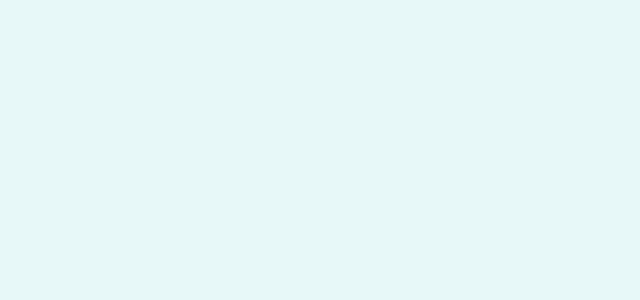
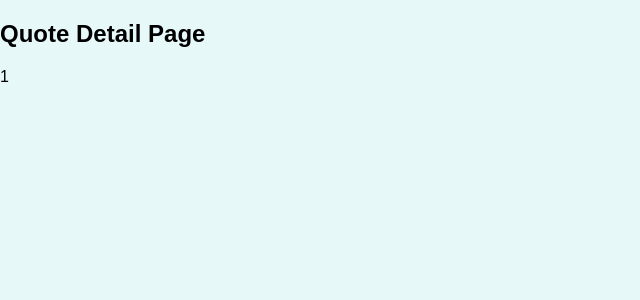
Before and after one commit to L1ndseyHerman/Udemy-React-Deployment-Tips, a JavaScript app: page /quotes/1 in a window 1280 px wide. Shown: the top 300 px of the page, without its empty margins (0-640 px from the left). Built offline with nearby package versions, Linux system fonts and the light colour scheme.

Commit message:
Caught up to vid275: basic quotes set up, + tried coding vid276 ahead of time like Max suggested.

```diff
--- a/src/App.js
+++ b/src/App.js
@@ -1,8 +1,25 @@
+import {Route, Switch, Redirect} from 'react-router-dom';
+
+import AllQuotes from './components/pages/AllQuotes';
+import QuoteDetail from './components/pages/QuoteDetail';
+import NewQuote from './components/pages/NewQuote';
+
 function App() {
   return (
-    <div>
-
-    </div>
+    <Switch>
+      <Route path="/" exact>
+        <Redirect to='/quotes' />
+      </Route>
+      <Route path='/quotes' exact>
+        <AllQuotes />
+      </Route>
+      <Route path='/quotes/:quoteId'>
+        <QuoteDetail />
+      </Route>
+      <Route path='/new-quote'>
+        <NewQuote />
+      </Route>
+    </Switch>
   );
 }
 
--- /dev/null
+++ b/src/components/pages/AllQuotes.js
@@ -0,0 +1,5 @@
+const AllQuotes = () => {
+    return <h1>All Quotes Page</h1>;
+};
+
+export default AllQuotes;
--- /dev/null
+++ b/src/components/pages/NewQuote.js
@@ -0,0 +1,5 @@
+const NewQuote = () => {
+    return <h1>New Quote Page</h1>;
+};
+
+export default NewQuote;
--- /dev/null
+++ b/src/components/pages/QuoteDetail.js
@@ -0,0 +1,14 @@
+import {useParams} from 'react-router-dom';
+
+const QuoteDetail = () => {
+
+    //  returns a params object
+    const params = useParams();
+
+    return <section>
+        <h1>Quote Detail Page</h1>
+        <p>{params.quoteId}</p>
+    </section>;
+};
+
+export default QuoteDetail;
--- a/src/index.js
+++ b/src/index.js
@@ -1,6 +1,12 @@
 import ReactDOM from 'react-dom';
+import { BrowserRouter } from 'react-router-dom';
 
 import './index.css';
 import App from './App';
 
-ReactDOM.render(<App />, document.getElementById('root'));
+ReactDOM.render(
+    <BrowserRouter>
+        <App />
+    </BrowserRouter>,
+    document.getElementById('root')
+);
```
Also changed, not shown: 1 other file (tests, documents, lock files or other folders).
